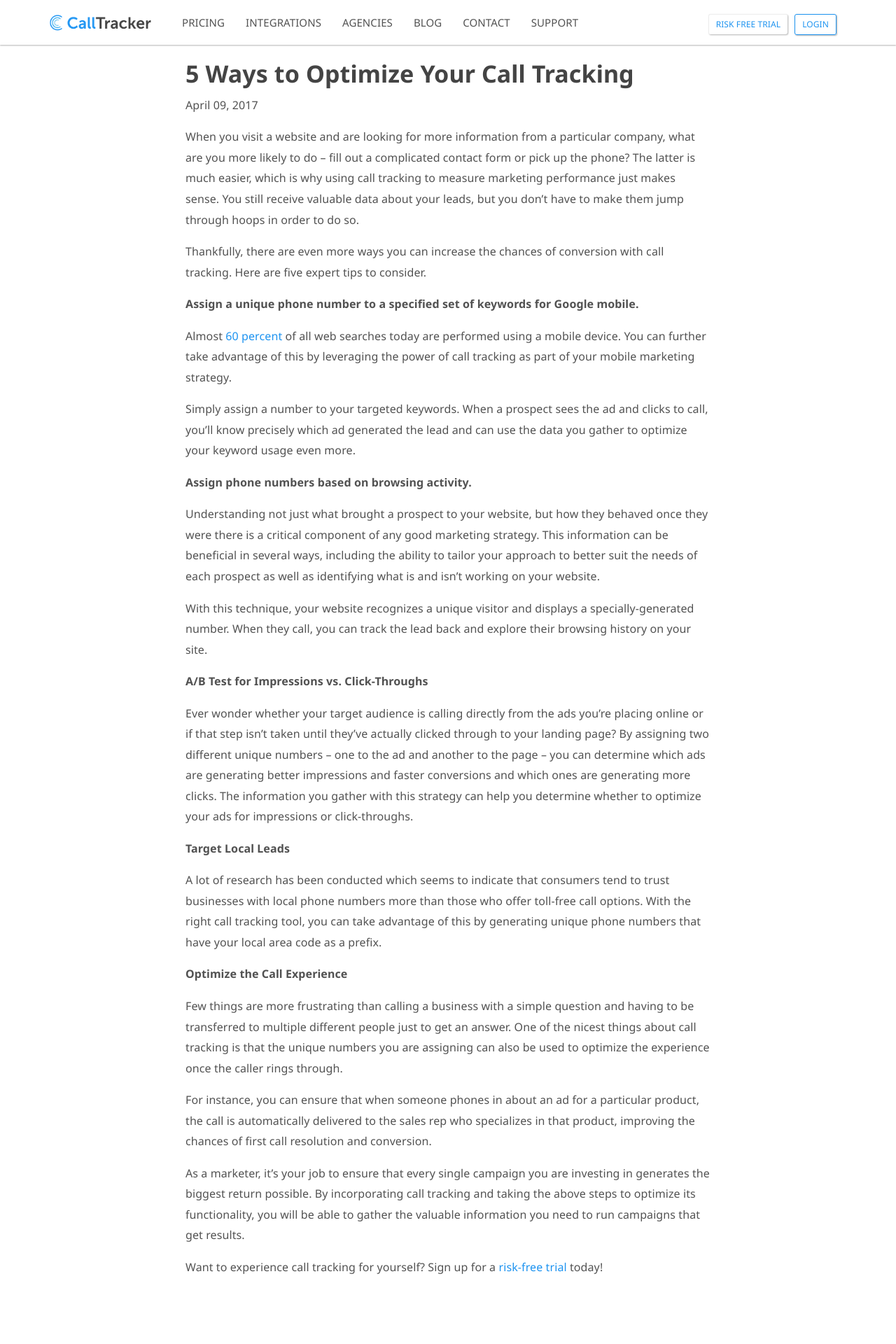
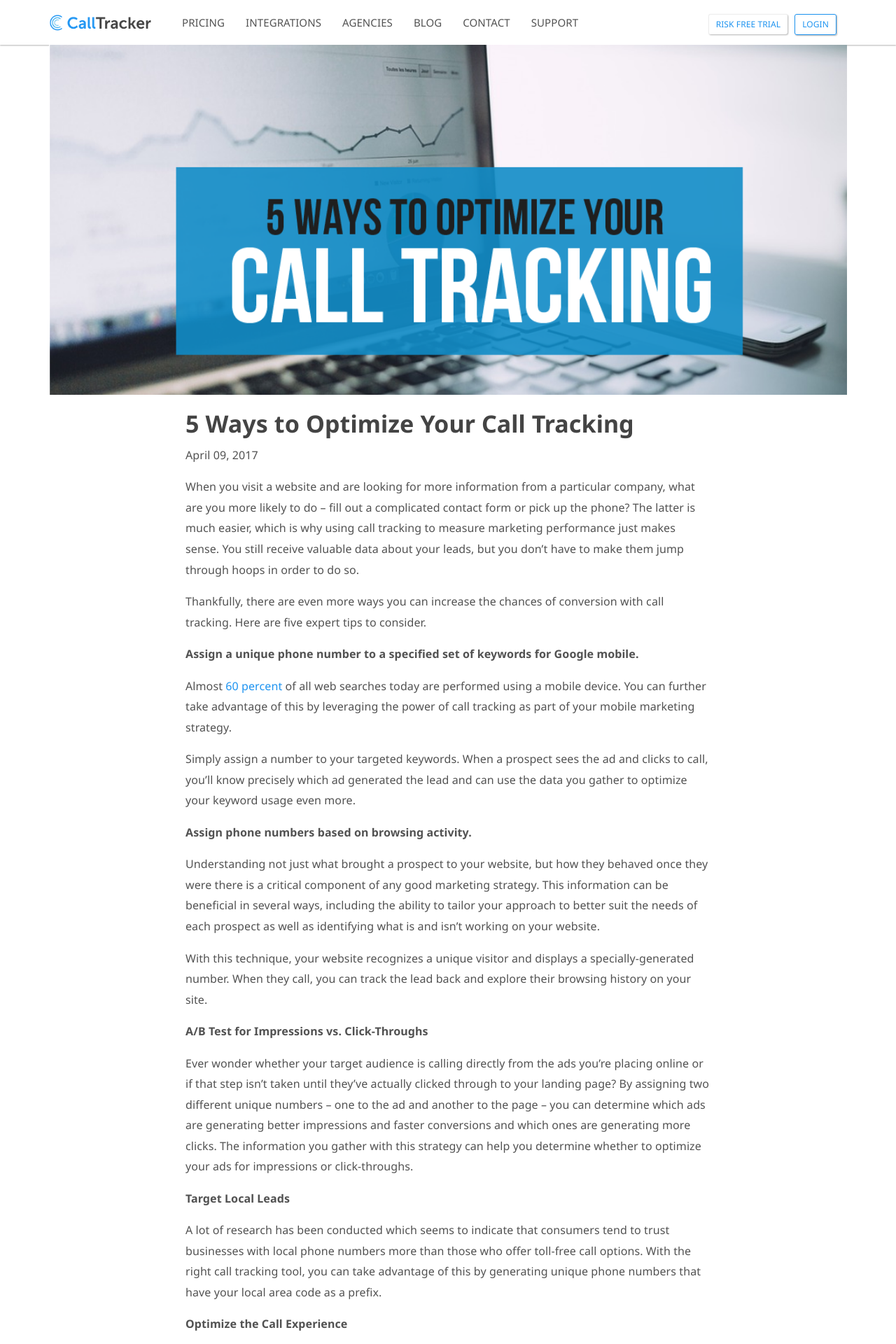
Before and after one commit to sumonst21/calltrackerio-site, a Jekyll site: the page built from _posts/2017-04-09-5-ways-to-optimize-your-call-tracking.md, in a window 1280 px wide. Shown: the top 1920 px of the page at 70% size. Built offline with Jekyll 4.4.1, drawn with Linux system fonts in a browser that asks for light colours; comment, search, counter and statistics services are not loaded.

Commit message:
add blog post image

```diff
--- a/_posts/2017-04-09-5-ways-to-optimize-your-call-tracking.md
+++ b/_posts/2017-04-09-5-ways-to-optimize-your-call-tracking.md
@@ -6,7 +6,7 @@ categories:
 layout: post
 author:
 category: 'marketing'
-image: ''
+image: '/images/posts/5-ways-to-improve-conversion-rates-with-call-tracking.png'
 excerpt: 'When you visit a website and are looking for more information from a particular company, what are you more likely to do – fill out a complicated contact form or pick up the phone?'
 ---
 When you visit a website and are looking for more information from a particular company, what are you more likely to do – fill out a complicated contact form or pick up the phone? The latter is much easier, which is why using call tracking to measure marketing performance just makes sense. You still receive valuable data about your leads, but you don’t have to make them jump through hoops in order to do so.
```
Also changed, not shown: images/posts/5-ways-to-improve-conversion-rates-with-call-tracking.png (added).
